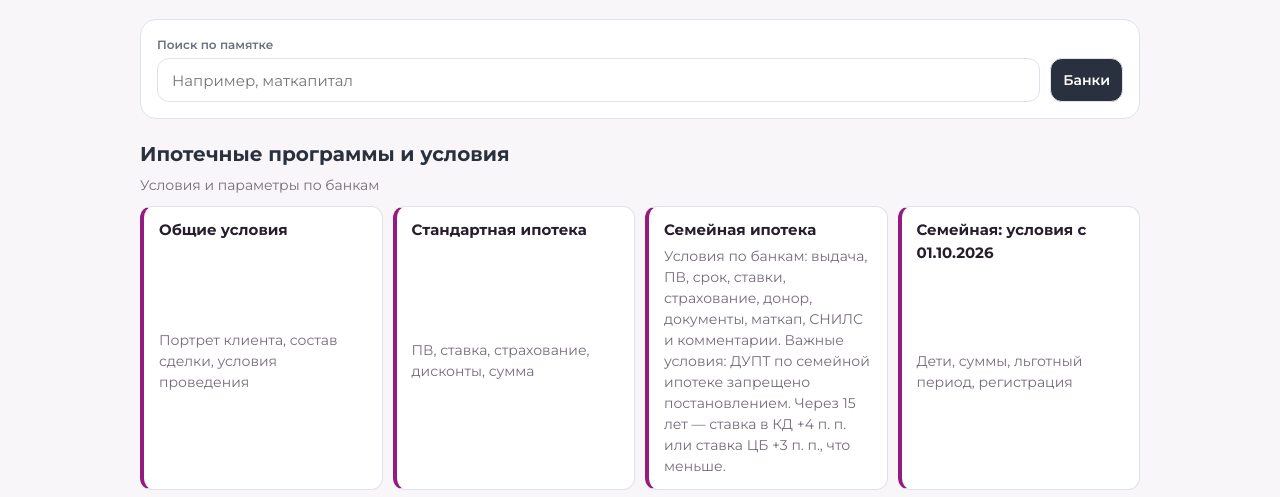
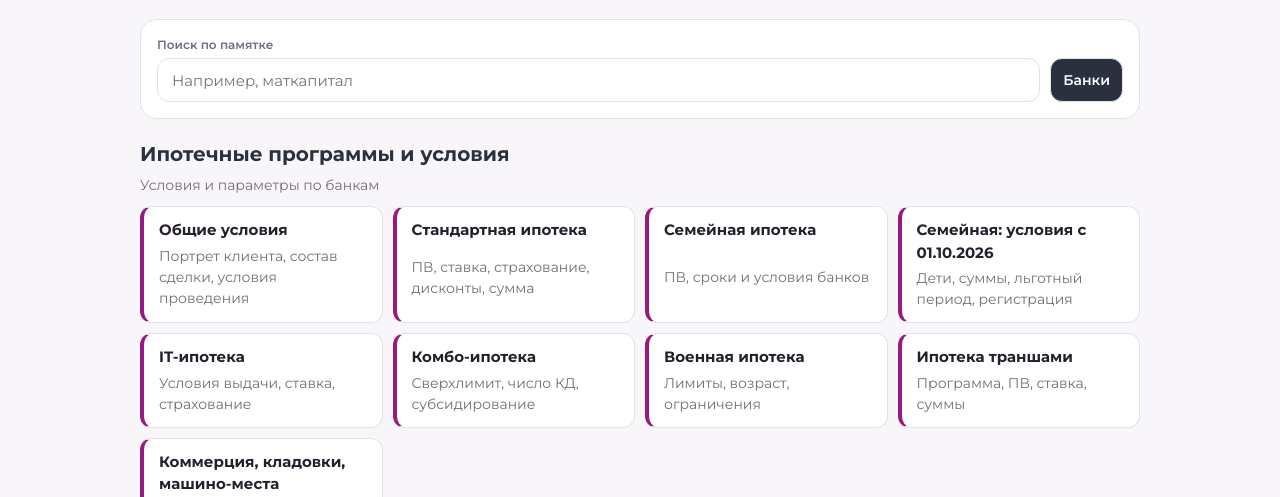
Before and after one commit to strana-ipoteka/mortgage-knowledge-base, a plain HTML site: page memo-original.html in a window 1280 px wide. Shown: the part 265-762 px from the top of the page. Drawn offline with Linux system fonts and the light colour scheme.

Commit message:
Сократить описание плитки семейной ипотеки

```diff
--- a/memo-original.html
+++ b/memo-original.html
@@ -350,8 +350,10 @@ function initMemo({ secs, groups, banks }) {
   function catalog() {
     return `<div class="memo-catalog">${groups.map(([title, description], index) => {
       const sections = secs.filter(section => section.g === index);
+      const cards = sections.map(section =>
+        entry(section, section.id === 's2' ? 'ПВ, сроки и условия банков' : section.d));
       return sections.length ? `<section><h2>${esc(title)}</h2><p>${esc(description)}</p>
-        <div class="memo-grid">${sections.map(section => entry(section, section.d)).join('')}</div></section>` : '';
+        <div class="memo-grid">${cards.join('')}</div></section>` : '';
     }).join('')}</div>`;
   }
 
```
